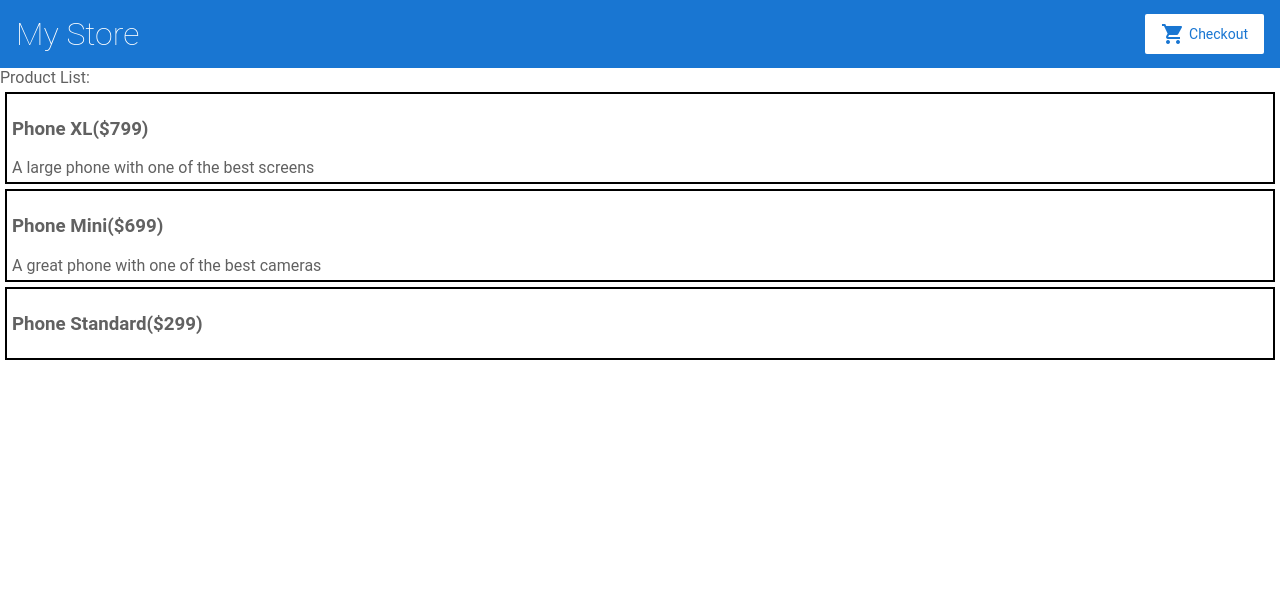
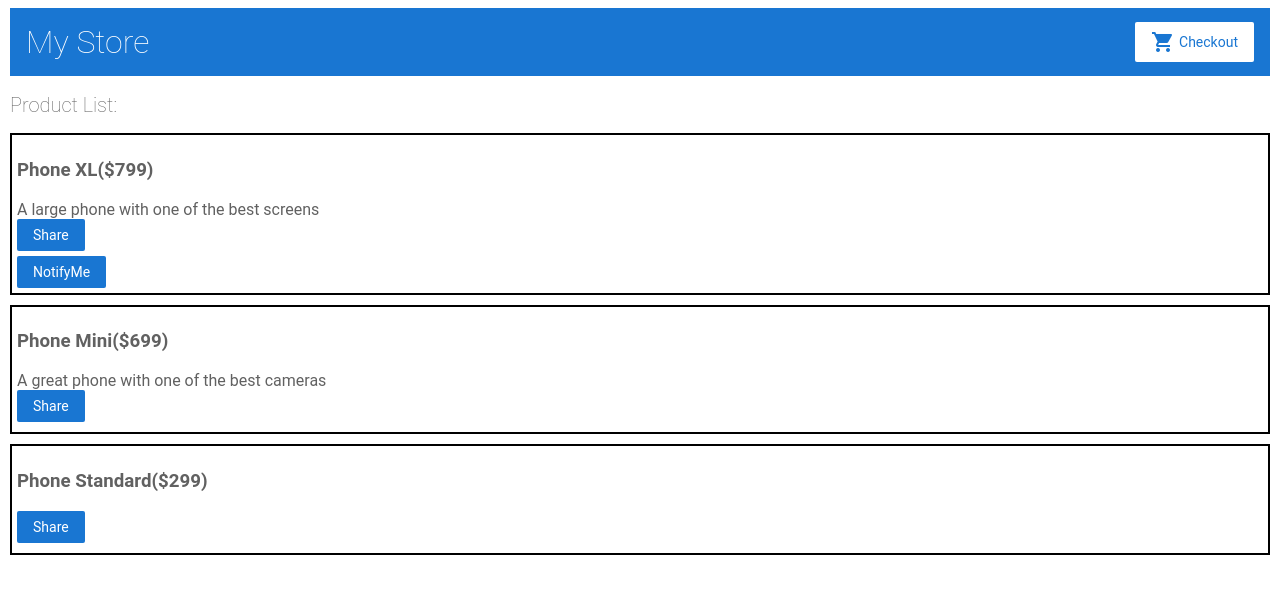
Before and after one commit to dbkhadka/AngularApp, an Angular app: page / in a window 1280 px wide. Shown: the top 594 px of the page. Built offline with nearby package versions, Linux system fonts and the light colour scheme.

Commit message:
Share and Notify have been implemented.

```diff
--- a/src/app/app.module.ts
+++ b/src/app/app.module.ts
@@ -9,6 +9,7 @@ import { AppComponent } from './app.component';
 import { HelloComponent } from './hello.component';
 import { TopBarComponent } from './top-bar/top-bar.component';
 import { ProductListComponent } from './product-list/product-list.component';
+import { ProductAlertsComponent } from './product-alerts/product-alerts.component';
 
 
 
@@ -21,7 +22,7 @@ import { ProductListComponent } from './product-list/product-list.component';
                 {path:'',component:ProductListComponent}
               ])
             ],
-  declarations: [ AppComponent, HelloComponent, TopBarComponent, ProductListComponent ],
+  declarations: [ AppComponent, HelloComponent, TopBarComponent, ProductListComponent, ProductAlertsComponent ],
   bootstrap:    [ AppComponent ]
 })
 export class AppModule { }
--- /dev/null
+++ b/src/app/product-alerts/product-alerts.component.html
@@ -0,0 +1,3 @@
+<div *ngIf="product.price > 700">
+  <button (click)= "notify.emit()">NotifyMe</button>
+</div>
--- a/src/app/product-list/product-list.component.html
+++ b/src/app/product-list/product-list.component.html
@@ -1,9 +1,16 @@
-<div> Product List:
-  <div *ngFor="let product of products">
-    <div style="border:2px solid black; margin:5px;padding:5px;">
-        <h3>{{product.name}}(${{product.price}})</h3>
-        {{product.description}}
-    </div>
-
+<h2> Product List:</h2>
+<div *ngFor="let product of products">
+  <div style="border:2px solid black;margin-bottom:10px; padding:5px;">
+      <h3>{{product.name}}(${{product.price}})</h3>
+      {{product.description}}
+     <div>
+       <button (click)="share()">Share</button>
+     </div>
+     <div style="margin-top:5px;">
+       <app-product-alerts
+        [product]="product"
+        (notify)="onNotify()"
+       ></app-product-alerts>
+     </div>
   </div>
 </div>
--- a/src/app/product-list/product-list.component.ts
+++ b/src/app/product-list/product-list.component.ts
@@ -13,4 +13,13 @@ export class ProductListComponent implements OnInit {
   ngOnInit() {
   }
 
+  share(){
+    window.alert('The product has been shared!');
+  }
+  onNotify(){
+    window.alert('You will be notified when the product goes on sale');
+  }
+  isProductPriceGreaterThan700(product){
+    return product.price > 700;
+  }
 }
--- a/src/styles.css
+++ b/src/styles.css
@@ -9,7 +9,8 @@
 }
 
 body{
-    margin:0px;
+    margin-left:10px;
+    margin-right:10px;
 }
 
 h1{
```
Also changed, not shown: src/app/product-alerts/product-alerts.component.ts (added, +13 -0 lines), src/app/product-alerts/product-alerts.component.css (added).
